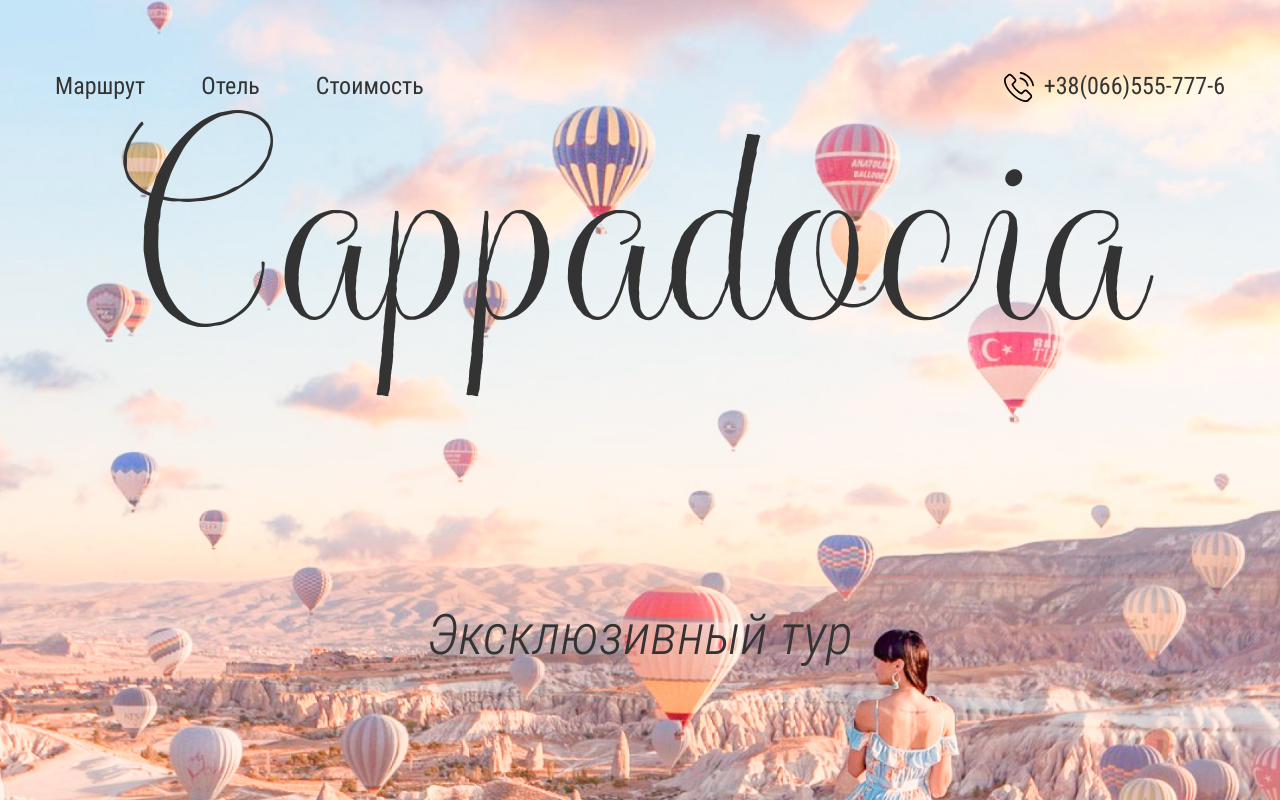
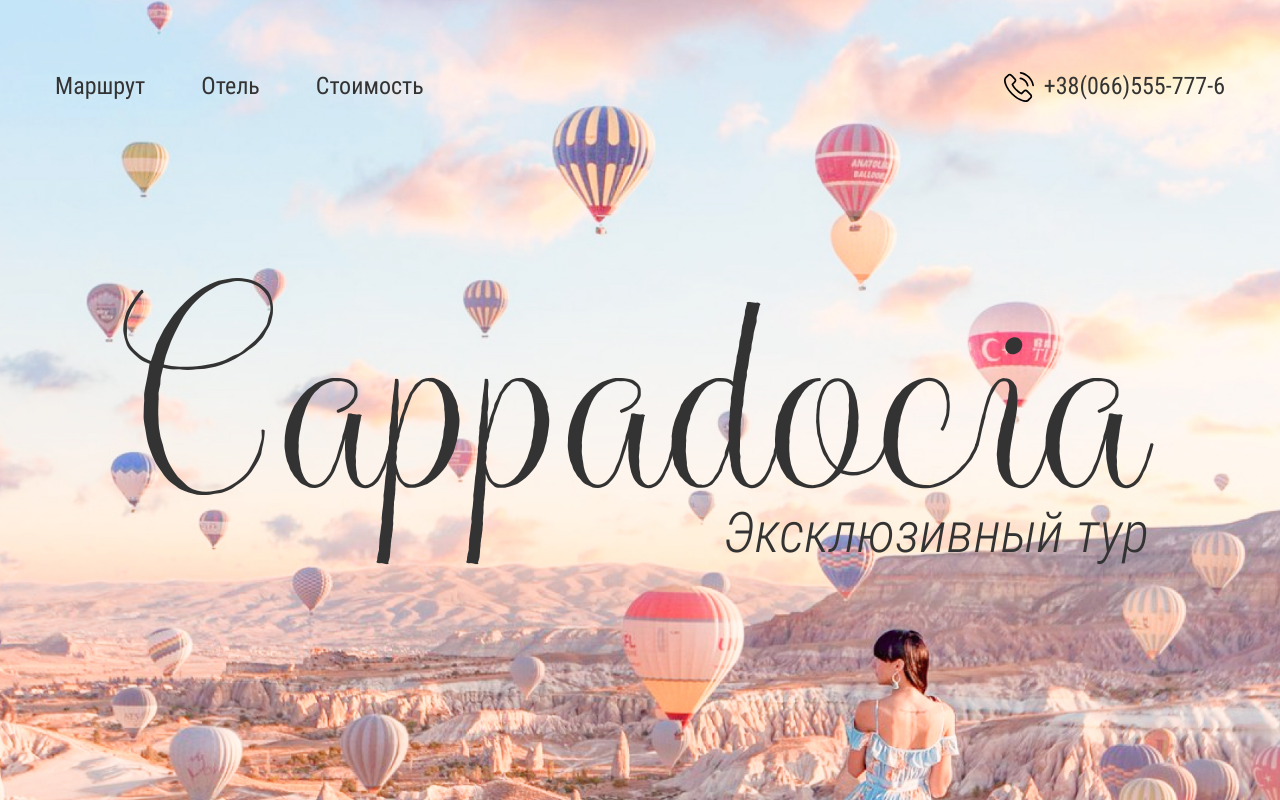
Before and after one commit to Kilavki/Cappadocia, a website: page app/index.html in a window 1280 px wide. Drawn offline with nearby package versions, Linux system fonts and the light colour scheme; files that its build step writes are made by us from their sources.

Commit message:
done: finished header and header top (screen 1)

```diff
--- a/app/index.html
+++ b/app/index.html
@@ -33,7 +33,7 @@
 				</nav>
 					<a href="tel:++38(066)555-777-6" class="header-top__phone">+38(066)555-777-6</a>
 			</div>
-			<h1 class="header__title">Cappadocia
+			<h1 class="header__title">Cappadocia<br>
 				<span class="header__title-subtitle">Эксклюзивный тур</span>
 			</h1>
 		</div>
--- a/app/styles/main.scss
+++ b/app/styles/main.scss
@@ -129,18 +129,14 @@ body {
 		@include balqis (250px, normal, normal, false, 334px);
 		text-align: center;
 		&-subtitle {
+			display: block;
+			margin-top: -68px;
+			margin-right: 0;
 			@include RobotoCond (56px, 200, italic, false, 66px);
 			text-align: right;
 		}
 	}
 }
-// font-family: Roboto Condensed;
-// font-style: italic;
-// font-weight: 300;
-// font-size: 56px;
-// line-height: 66px;
-// /* identical to box height */
-
 
 
 
```
Also changed, not shown: build/css/main.css, build/css/main.min.css, build/index.html.
